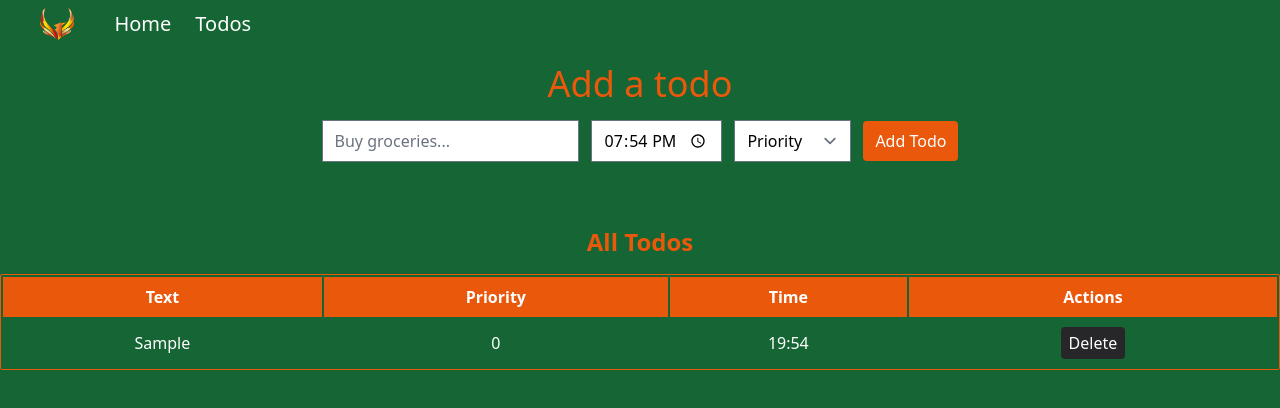
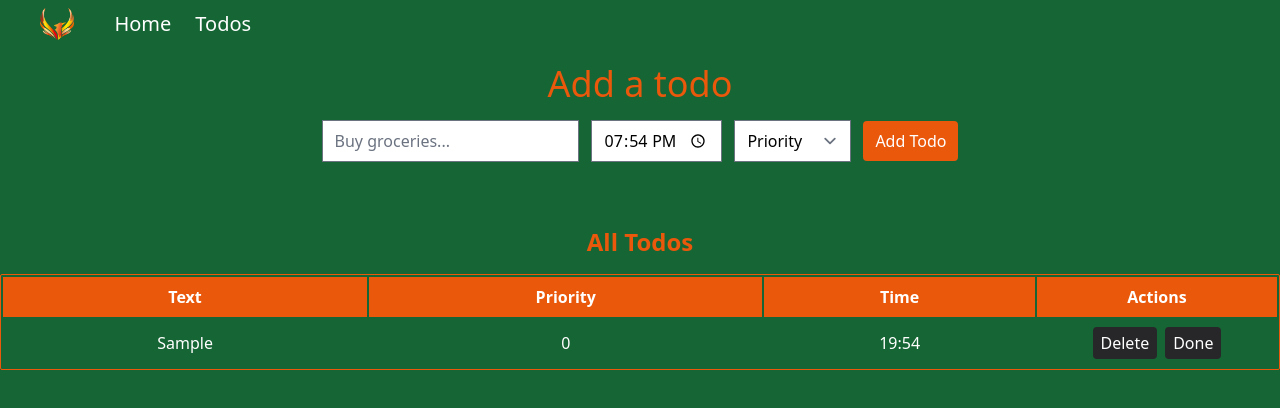
Before and after one commit to EidHachem/Todo-list-TypeScript, a React (Create React App) app: page /todos in a window 1280 px wide. Both pictures are taken after typing "Sample" into the empty fields and a click on the button "Add Todo". Shown: the top 408 px of the page. Built offline with nearby package versions, Linux system fonts and the light colour scheme.

Commit message:
Add undo functionality

```diff
--- a/src/components/Todo/TodoList.tsx
+++ b/src/components/Todo/TodoList.tsx
@@ -1,9 +1,21 @@
-import React from 'react';
 import Todo from './Todo';
 
-const TodoList: React.FC<{ todos: Todo[]; deleteTodoHandler: (id: string) => void }> = (props) => {
+const TodoList: React.FC<{
+  todos: Todo[];
+  deleteTodoHandler: (id: string) => void;
+  changeStatusHandler: (id: string) => void;
+  undoCompletedHandler: (id: string) => void;
+}> = (props) => {
   const deleteHandler = (id: string) => {
     props.deleteTodoHandler(id);
+  };
+
+  const statusHandler = (id: string) => {
+    props.changeStatusHandler(id);
+  };
+
+  const undoStatusHandler = (id: string) => {
+    props.undoCompletedHandler(id);
   };
 
   return (
@@ -26,16 +38,30 @@ const TodoList: React.FC<{ todos: Todo[]; deleteTodoHandler: (id: string) => voi
                 todo.priority === 'low' && 'bg-yellow-200 text-gray-700 font-semibold'
               } ${todo.priority === 'medium' && 'bg-yellow-600'} ${
                 todo.priority === 'high' && 'bg-amber-700'
-              } border-b border-gray-300 text-center`}>
-              <td className="py-2">{todo.text}</td>
-              <td className="py-2">{todo.priority}</td>
-              <td className="py-2">{todo.time}</td>
-              <td className="py-2">
+              } ${todo.completed && 'opacity-50'} border-b border-gray-300 text-center`}>
+              <td className={`${todo.completed && 'line-through'} py-2`}>{todo.text}</td>
+              <td className={`${todo.completed && 'line-through'} py-2`}>{todo.priority}</td>
+              <td className={`${todo.completed && 'line-through'} py-2`}>{todo.time}</td>
+              <td className="py-2 w-[15em]">
                 <button
                   className="bg-zinc-800 rounded py-1 px-2 text-white"
                   onClick={deleteHandler.bind(null, todo.id)}>
                   Delete
                 </button>
+                {!todo.completed && (
+                  <button
+                    className="bg-zinc-800 rounded py-1 px-2 text-white ml-2"
+                    onClick={statusHandler.bind(null, todo.id)}>
+                    Done
+                  </button>
+                )}
+                {todo.completed && (
+                  <button
+                    className="bg-zinc-800 rounded py-1 px-2 text-white ml-2"
+                    onClick={undoStatusHandler.bind(null, todo.id)}>
+                    Undo
+                  </button>
+                )}
               </td>
             </tr>
           ))}
--- a/src/components/Todo/Todos.tsx
+++ b/src/components/Todo/Todos.tsx
@@ -16,6 +16,32 @@ const Todos = () => {
     });
   };
 
+  const changeStatusHandler = (id: string) => {
+    setTodos((prevTodos) => {
+      const updatedTodos = prevTodos.map((todo) => {
+        if (todo.id === id) {
+          todo.completed = true;
+        }
+        return todo;
+      });
+      localStorage.setItem('todos', JSON.stringify(updatedTodos));
+      return updatedTodos;
+    });
+  };
+
+  const undoCompletedHandler = (id: string) => {
+    setTodos((prevTodos) => {
+      const updatedTodos = prevTodos.map((todo) => {
+        if (todo.id === id) {
+          todo.completed = false;
+        }
+        return todo;
+      });
+      localStorage.setItem('todos', JSON.stringify(updatedTodos));
+      return updatedTodos;
+    });
+  };
+
   const deleteTodoHandler = (id: string) => {
     setTodos((prevTodos) => {
       const updatedTodos = prevTodos.filter((todo) => todo.id !== id);
@@ -27,7 +53,12 @@ const Todos = () => {
   return (
     <div className="container mx-auto">
       <AddTodo addTodoHandler={addTodoHandler} />
-      <TodoList todos={todos} deleteTodoHandler={deleteTodoHandler} />
+      <TodoList
+        todos={todos}
+        deleteTodoHandler={deleteTodoHandler}
+        changeStatusHandler={changeStatusHandler}
+        undoCompletedHandler={undoCompletedHandler}
+      />
     </div>
   );
 };
```
